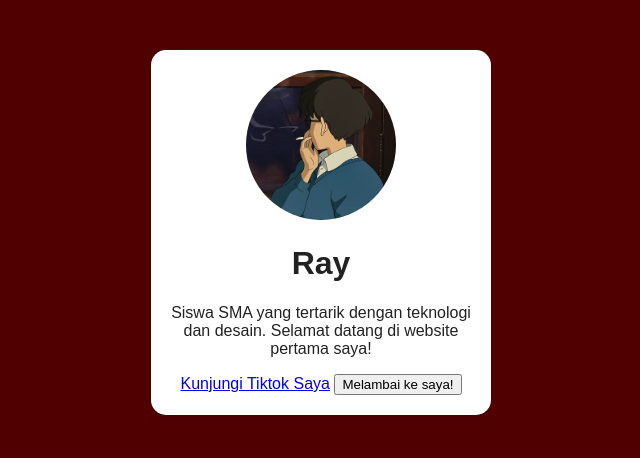
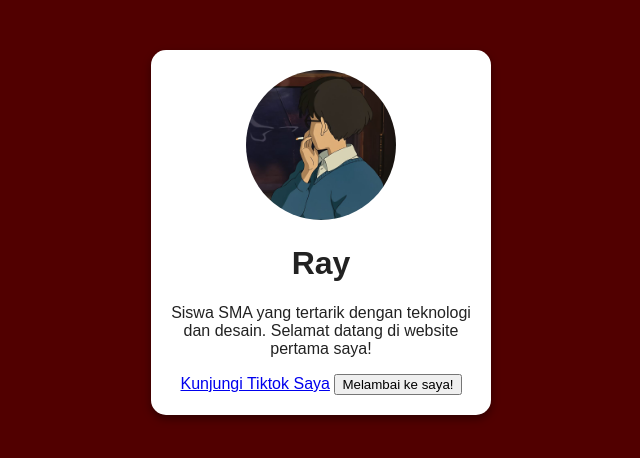
Before and after one commit to rayss09/PELATIHANTIK2026, a plain HTML site: page index.html in a window 1280 px wide. Shown: the full height of the page, 319-959 px from the left. Drawn offline with Linux system fonts and the light colour scheme.

Commit message:
Update style.css

```diff
--- a/style.css
+++ b/style.css
@@ -10,7 +10,7 @@ body {
   padding: 20px;
   background-color: white;
   border-radius: 15px; /* Membuat sudut menjadi melengkung */
-  box-shadow: 0 4px 8px rgba(0,0,0,0.1); /* Efek bayangan */
+  box-shadow: 0 4px 8px rgba(0,0,0,0.4); /* Efek bayangan */
   text-align: center; /* Menengahkan semua teks di dalam kartu */
 }
 
```
